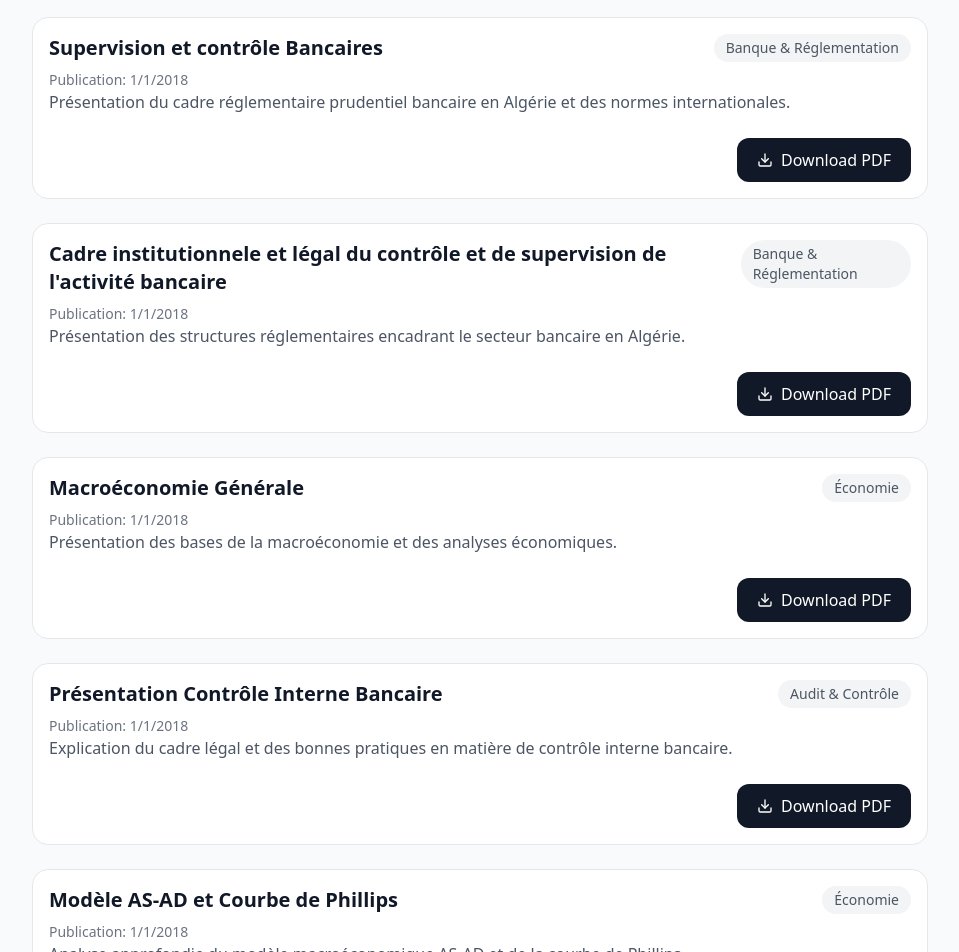
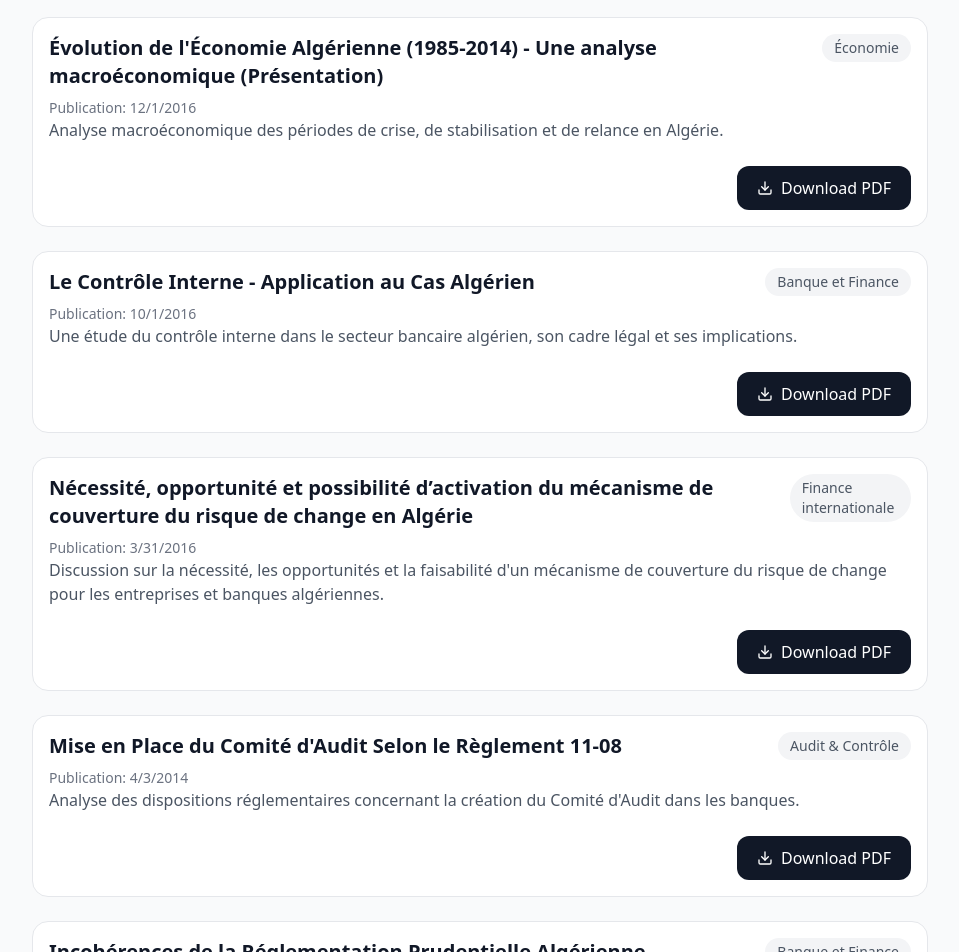
Before and after one commit to AITechNassim/mci, a React (Create React App) app: page / in a window 1280 px wide. Shown: the part 1480-2432 px from the top of the page, without its empty margins (160-1119 px from the left). Built offline with nearby package versions, Linux system fonts and the light colour scheme.

Commit message:
- put presrntaitons at the end

```diff
--- a/src/App.js
+++ b/src/App.js
@@ -50,49 +50,14 @@ function App() {
             "pdfUrl": "https://drive.google.com/file/d/1CiAW2N3C40nUjo6VslSi-2C8zs9DvSG2/view?usp=sharing"
         },
         {
-            "title": "Politiques monétaire et macroprudentielle",
+            "title": "Politiques monétaire et macroprudentielle (Présentation)",
             "description": "Présentation des concepts de stabilité financière et des réglementations macroprudentielles.",
             "category": "Banque & Réglementation",
             "publishDate": "2022-11-01",
             "pdfUrl": "https://drive.google.com/file/d/1lEev8RNzOO_kjo9A8BdOC9lfpjmHd4CV/view?usp=sharing"
         },
         {
-            "title": "Supervision et contrôle Bancaires",
-            "description": "Présentation du cadre réglementaire prudentiel bancaire en Algérie et des normes internationales.",
-            "category": "Banque & Réglementation",
-            "publishDate": "2018-01-01",
-            "pdfUrl": "https://drive.google.com/file/d/1pwN3X_WJ5iNOGxC5QkMaithAXaSo3HtV/view?usp=sharing"
-        },
-        {
-            "title": "Cadre institutionnele et légal du contrôle et de supervision de l'activité bancaire",
-            "description": "Présentation des structures réglementaires encadrant le secteur bancaire en Algérie.",
-            "category": "Banque & Réglementation",
-            "publishDate": "2018-01-01",
-            "pdfUrl": "https://drive.google.com/file/d/12vNH_VtvwoiK2jb1gGdUjzLGtXQGchLP/view?usp=drive_link"
-        },
-        {
-            "title": "Macroéconomie Générale",
-            "description": "Présentation des bases de la macroéconomie et des analyses économiques.",
-            "category": "Économie",
-            "publishDate": "2018-01-01",
-            "pdfUrl": "https://drive.google.com/file/d/1aWeVrivpHcPpKTDWGW4TI2K4mDAxhB8y/view?usp=drive_link"
-        },
-        {
-            "title": "Présentation Contrôle Interne Bancaire",
-            "description": "Explication du cadre légal et des bonnes pratiques en matière de contrôle interne bancaire.",
-            "category": "Audit & Contrôle",
-            "publishDate": "2018-01-01",
-            "pdfUrl": "https://drive.google.com/file/d/17Dh47qrOdj0RGDz07OuqIK36QQOKeOFN/view?usp=sharing"
-        },
-        {
-            "title": "Modèle AS-AD et Courbe de Phillips",
-            "description": "Analyse approfondie du modèle macroéconomique AS-AD et de la courbe de Phillips.",
-            "category": "Économie",
-            "publishDate": "2018-01-01",
-            "pdfUrl": "https://drive.google.com/file/d/1KgnuBXG6HE2KYX9nehLgEoC09Fx2O137/view?usp=sharing"
-        },
-        {
-            "title": "Évolution de l'Économie Algérienne (1985-2014) - Une analyse macroéconomique",
+            "title": "Évolution de l'Économie Algérienne (1985-2014) - Une analyse macroéconomique (Présentation)",
             "description": "Analyse macroéconomique des périodes de crise, de stabilisation et de relance en Algérie.",
             "category": "Économie",
             "publishDate": "2016-12-01",
@@ -146,13 +111,6 @@ function App() {
             "category": "Histoire Économique, Banque & Économie",
             "publishDate": "2012-12-08",
             "pdfUrl": "https://drive.google.com/file/d/1mqX58Spn6J8EYuUPl-dvoTYrldDjoId_/view?usp=sharing"
-        },
-        {
-            "title": "Les Trois Phases de Développement du Système Bancaire et Monétaire Algérien (Diapo)",
-            "description": "Analyse historique du système bancaire et monétaire algérien entre 1962 et 2012.",
-            "category": "Histoire Économique, Banque & Économie",
-            "publishDate": "2012-12-08",
-            "pdfUrl": "https://drive.google.com/file/d/1FNcDgdZ-ec3eqRDKqV8RbncLLglzdVR8/view?usp=sharing"
         },
         {
             "title": "Nécessité et Possibilité de Mise en Place du Mécanisme de Change à Terme",
@@ -230,6 +188,48 @@ function App() {
             "category": "Économie monétaire",
             "publishDate": "2007-11-01",
             "pdfUrl": "https://drive.google.com/file/d/1Lksj5XiQgG2nhcE--MQ9OVzwrneYHYD1/view?usp=sharing"
+        },
+        {
+            "title": "Supervision et contrôle Bancaires (Présentation)",
+            "description": "Présentation du cadre réglementaire prudentiel bancaire en Algérie et des normes internationales.",
+            "category": "Banque & Réglementation",
+            "publishDate": "2018-01-01",
+            "pdfUrl": "https://drive.google.com/file/d/1pwN3X_WJ5iNOGxC5QkMaithAXaSo3HtV/view?usp=sharing"
+        },
+        {
+            "title": "Cadre institutionnele et légal du contrôle et de supervision de l'activité bancaire (Présentation)",
+            "description": "Présentation des structures réglementaires encadrant le secteur bancaire en Algérie.",
+            "category": "Banque & Réglementation",
+            "publishDate": "2018-01-01",
+            "pdfUrl": "https://drive.google.com/file/d/12vNH_VtvwoiK2jb1gGdUjzLGtXQGchLP/view?usp=drive_link"
+        },
+        {
+            "title": "Macroéconomie Générale (Présentation)",
+            "description": "Présentation des bases de la macroéconomie et des analyses économiques.",
+            "category": "Économie",
+            "publishDate": "2018-01-01",
+            "pdfUrl": "https://drive.google.com/file/d/1aWeVrivpHcPpKTDWGW4TI2K4mDAxhB8y/view?usp=drive_link"
+        },
+        {
+            "title": "Contrôle Interne Bancaire (Présentation)",
+            "description": "Explication du cadre légal et des bonnes pratiques en matière de contrôle interne bancaire.",
+            "category": "Audit & Contrôle",
+            "publishDate": "2018-01-01",
+            "pdfUrl": "https://drive.google.com/file/d/17Dh47qrOdj0RGDz07OuqIK36QQOKeOFN/view?usp=sharing"
+        },
+        {
+            "title": "Modèle AS-AD et Courbe de Phillips (Présentation)",
+            "description": "Analyse approfondie du modèle macroéconomique AS-AD et de la courbe de Phillips.",
+            "category": "Économie",
+            "publishDate": "2018-01-01",
+            "pdfUrl": "https://drive.google.com/file/d/1KgnuBXG6HE2KYX9nehLgEoC09Fx2O137/view?usp=sharing"
+        },
+        {
+            "title": "Les Trois Phases de Développement du Système Bancaire et Monétaire Algérien (Présentation)",
+            "description": "Analyse historique du système bancaire et monétaire algérien entre 1962 et 2012.",
+            "category": "Histoire Économique, Banque & Économie",
+            "publishDate": "2012-12-08",
+            "pdfUrl": "https://drive.google.com/file/d/1FNcDgdZ-ec3eqRDKqV8RbncLLglzdVR8/view?usp=sharing"
         },
     ];
 
```
Also changed, not shown: 7 other files (tests, documents, lock files or other folders).
